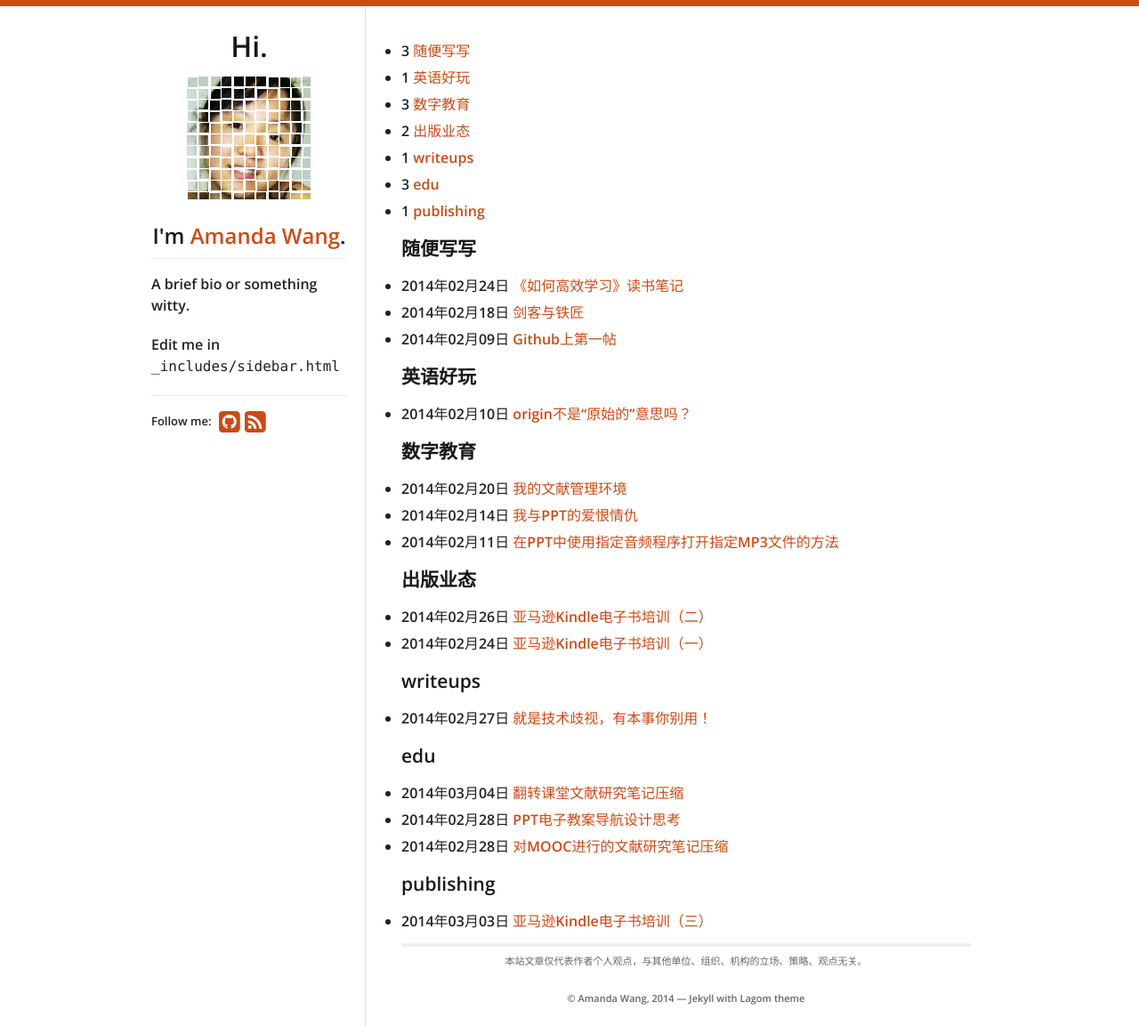
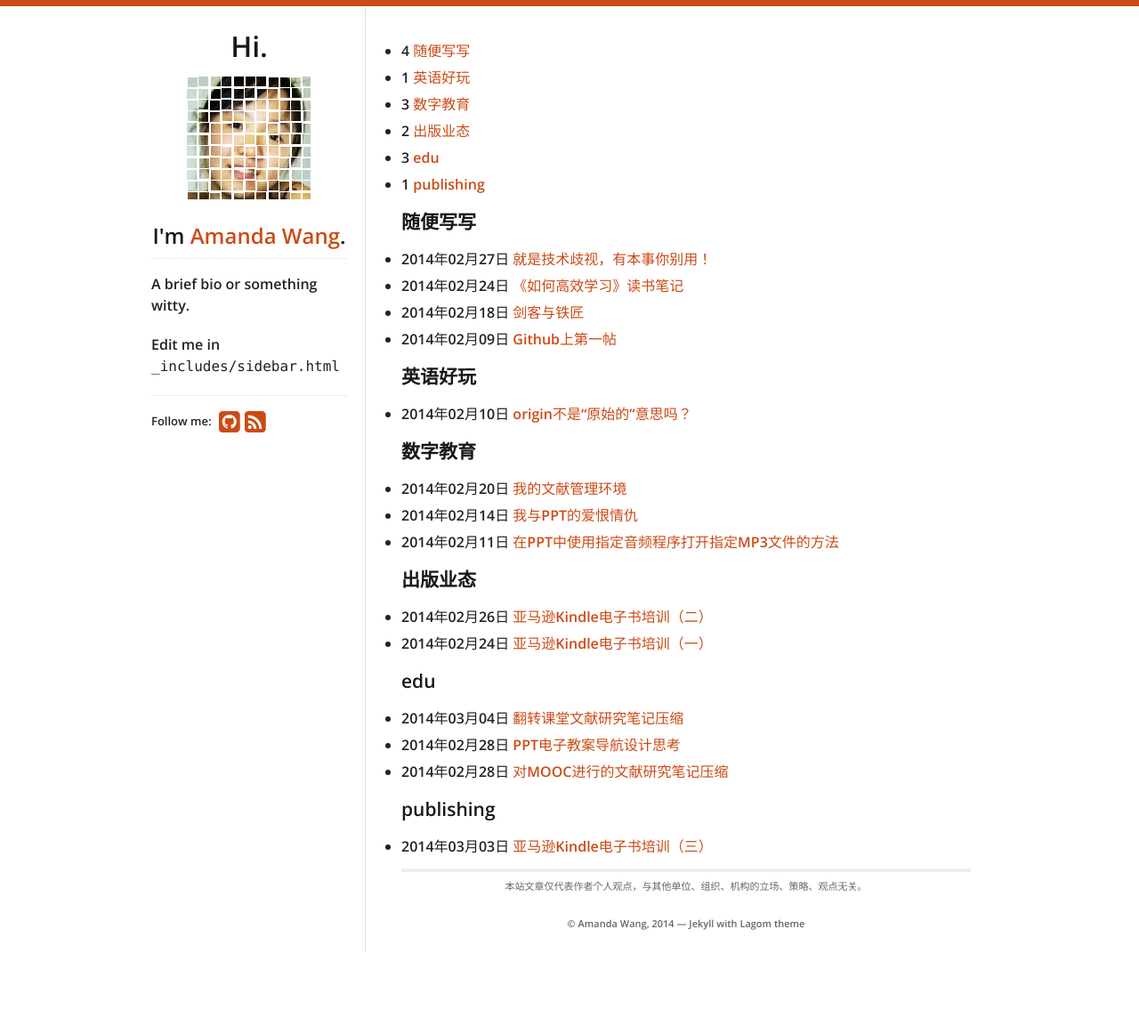
Before and after one commit to fantaghiro/fantaghiro.github.io, a Jekyll site: the page built from categories.html, in a window 1280 px wide. Shown: the whole page at 89% size. Built offline with Jekyll 4.4.1, drawn with Linux system fonts in a browser that asks for light colours; nearby versions of some CDN libraries; after the commit the page ends 1069 px from its top, so only the background shows below that.

Commit message:
Update 2014-02-27-jungle-law.markdown

```diff
--- a/_posts/2014-02-27-jungle-law.markdown
+++ b/_posts/2014-02-27-jungle-law.markdown
@@ -1,7 +1,7 @@
 ---
 layout: post
 title: 就是技术歧视，有本事你别用！
-category: writeups
+category: 随便写写
 tags:
 - 随笔
 - 社会观察
```
